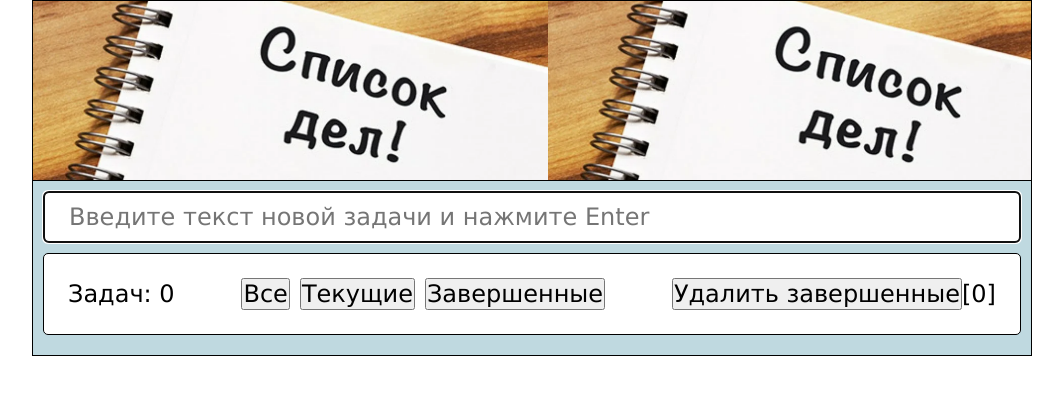
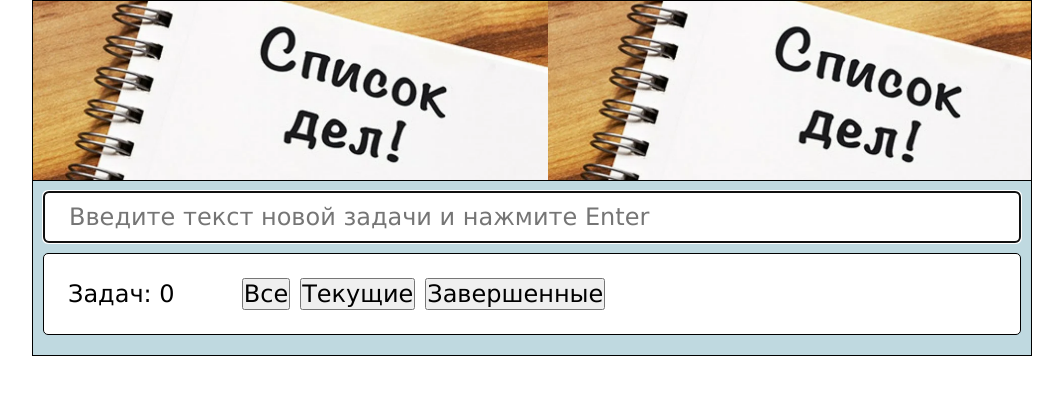
Before and after one commit to VladL777/ToDoList_Vova, a React (Create React App) app: page / in a window 1280 px wide. Shown: the top 394 px of the page, without its empty margins (108-1171 px from the left). Built offline with nearby package versions, Linux system fonts and the light colour scheme.

Commit message:
added dissapearing of Delete done tasks button

```diff
--- a/src/App.css
+++ b/src/App.css
@@ -78,9 +78,21 @@ header {
   border: 1px solid black;
   border-radius: 5px;
   display: flex;
-  justify-content: space-between;
+  justify-content: left;
   align-items: center;
   background-color: white;
+}
+
+.div-info-tasks-qnty {
+  flex: 10;
+}
+
+.div-info-filter-buttons {
+  flex: 25;
+
+}
+.div-info-del-done-button {
+  flex: 20;
 }
 
 .div-info-filter-buttons button {
--- a/src/components/Info.jsx
+++ b/src/components/Info.jsx
@@ -18,15 +18,17 @@ const Info = () => {
 
     return (
         <div className="div-info">
-            <p>Задач: {actTasksQnty('ACT')}</p>
+            <div className="div-info-tasks-qnty">
+                <p>Задач: {actTasksQnty('ACT')}</p>
+            </div>
             <div className="div-info-filter-buttons">
                 <button onClick={() => dispatch(CHANGE_FILTER('ALL'))}>Все</button>
                 <button onClick={() => dispatch(CHANGE_FILTER('ACT'))}>Текущие</button>
                 <button onClick={() => dispatch(CHANGE_FILTER('DONE'))}>Завершенные</button>
             </div>
             <div className="div-info-del-done-button">
-                <button onClick={() => dispatch(DEL_DONE_TASK())}>Удалить завершенные</button>
-                <span>[{actTasksQnty('DONE')}]</span>
+                <button onClick={() => dispatch(DEL_DONE_TASK())} style={ {display: actTasksQnty('DONE') > 0 ? '' : 'none'} }>Удалить завершенные</button>
+                <span style={ {display: actTasksQnty('DONE') > 0 ? '' : 'none'} }>[{actTasksQnty('DONE')}]</span>
             </div>
         </div>
     )
```
